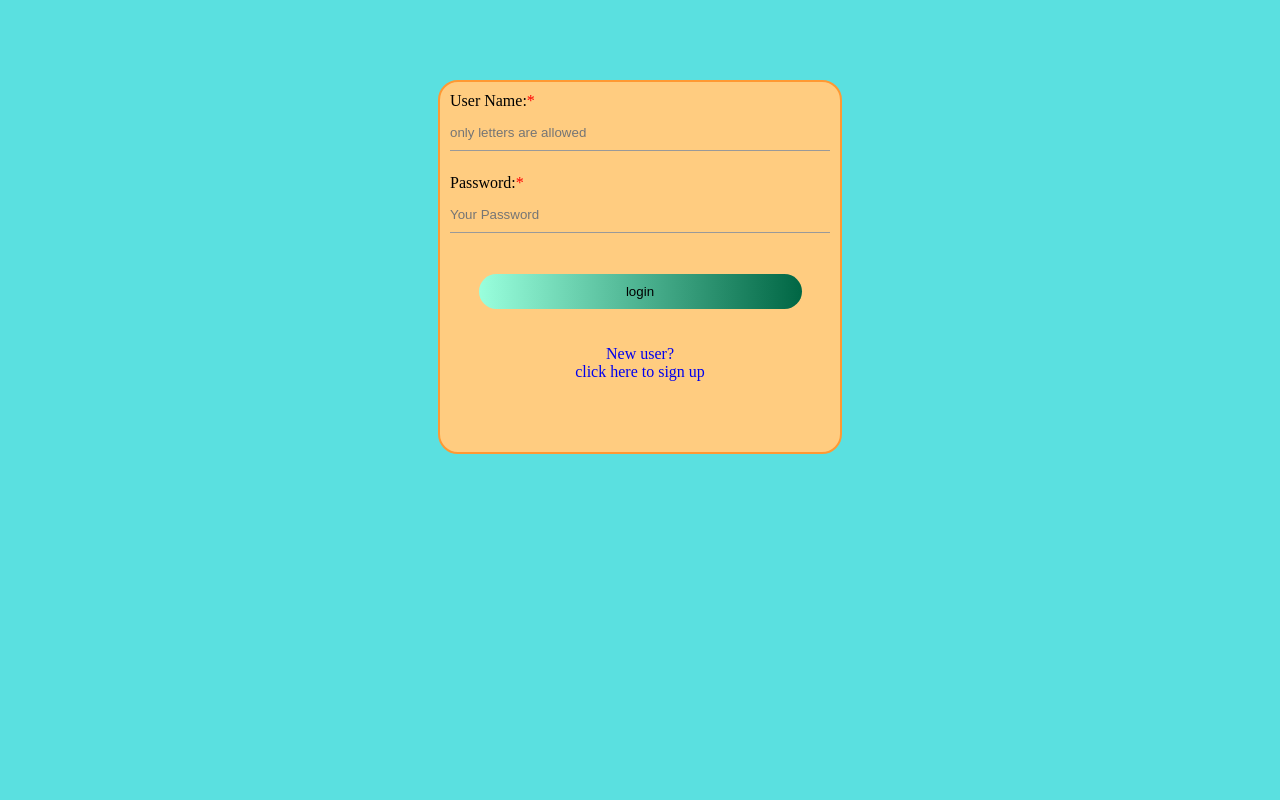
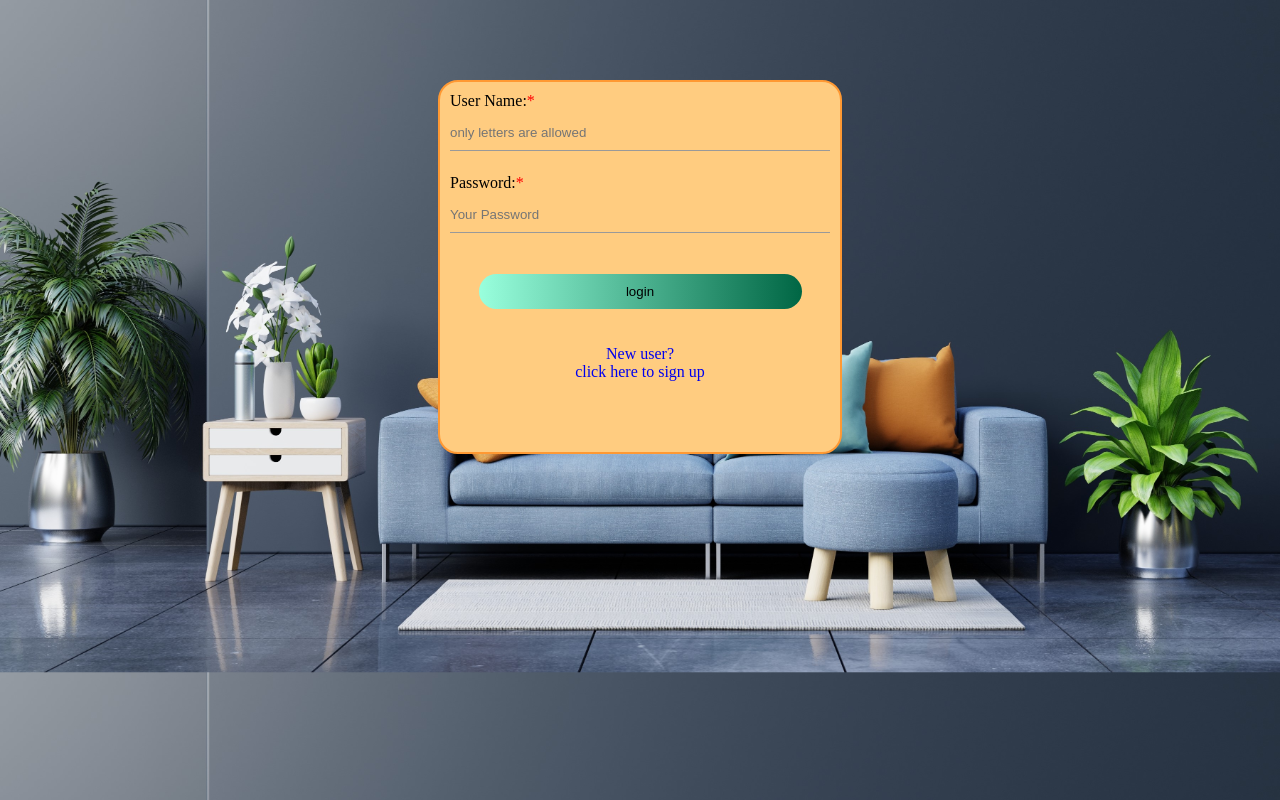
Before and after one commit to Giridhar9652/SignIn, a plain HTML site: page login.html in a window 1280 px wide. Drawn offline with Linux system fonts and the light colour scheme.

Commit message:
Update login.css

```diff
--- a/login.css
+++ b/login.css
@@ -6,8 +6,8 @@
 }
 
 body{
-        background-color:#5AE0E0 ;
-	/*background-image: url("Images/background1.jpg");*/
+
+	background-image: url("Images/background1.jpg");
 	background-size:cover;
 }
 
```
